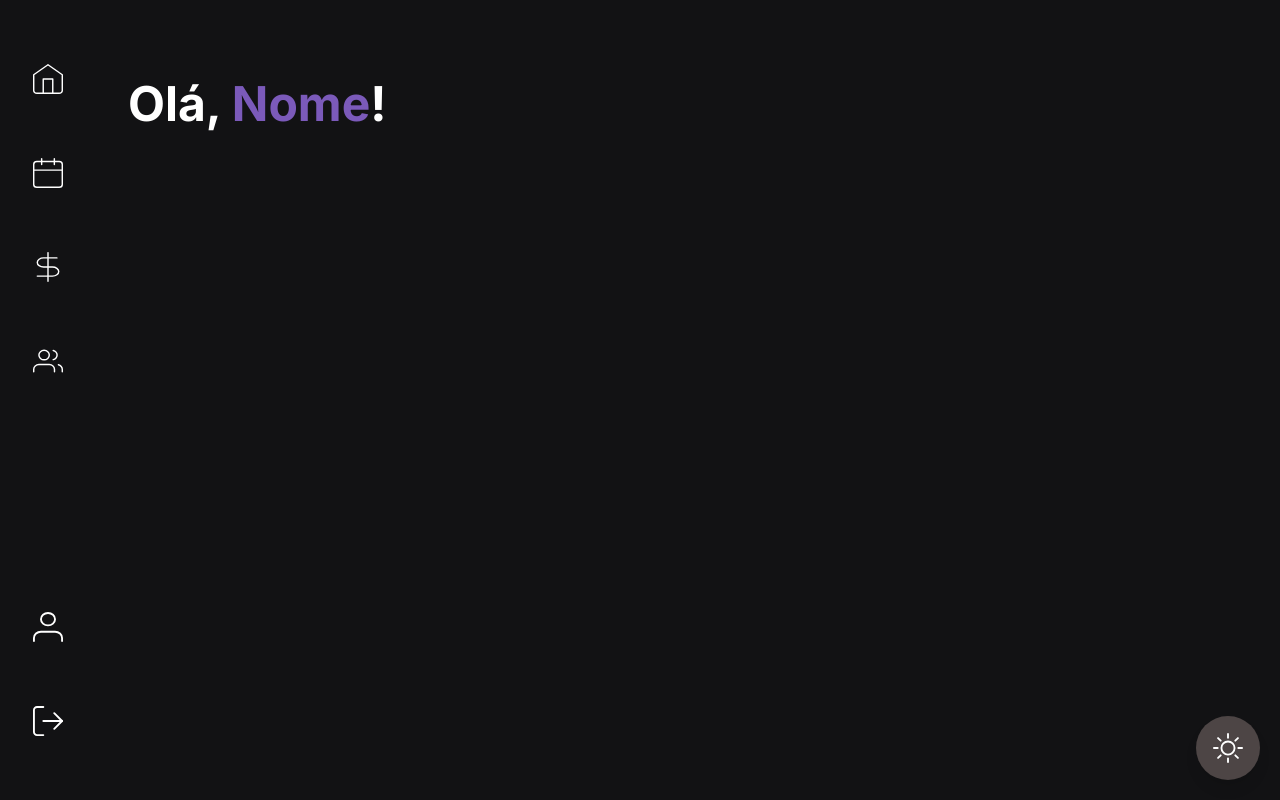
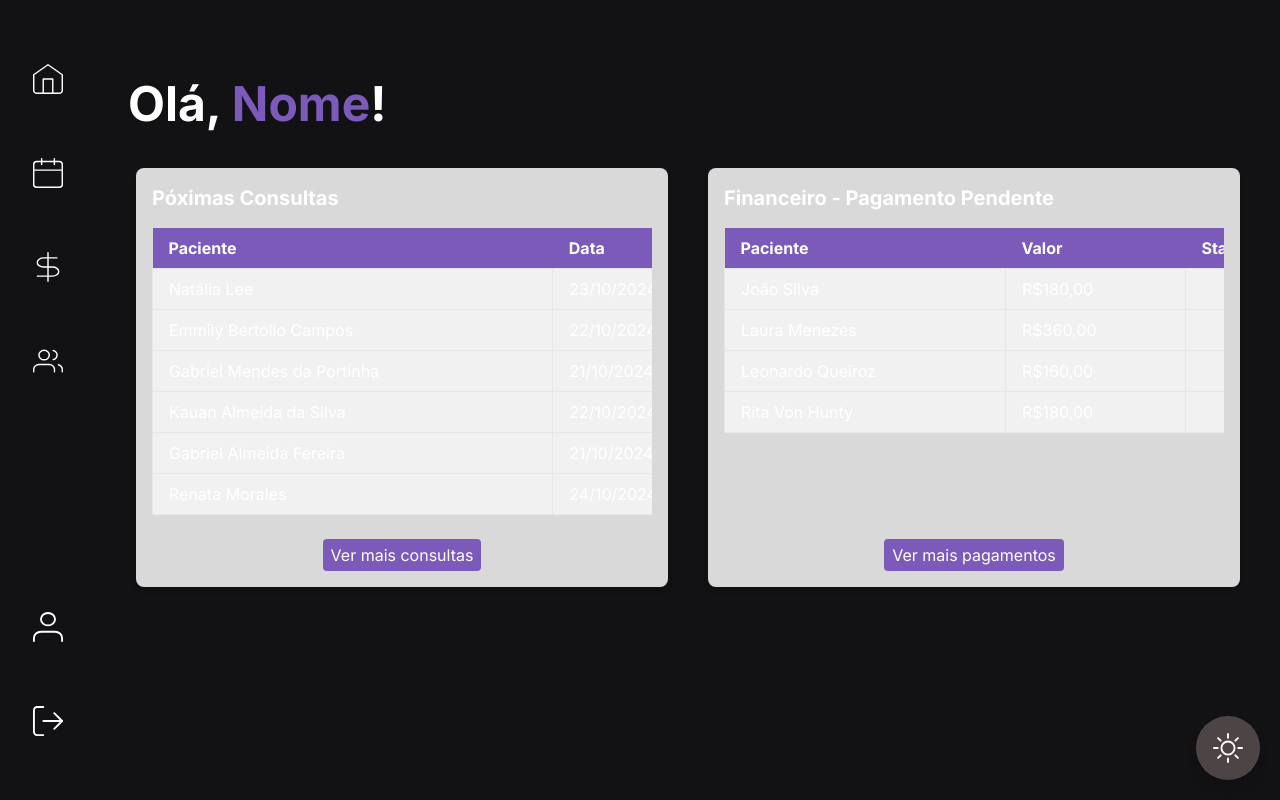
Before and after one commit to Melancia-Salgada/psico-frontend, a React (Vite) app in the folder easypsi/: page /home in a window 1280 px wide. Built offline with nearby package versions, Linux system fonts and the light colour scheme.

Commit message:
Conteúdo  + tabelas da Home

```diff
--- a/easypsi/src/views/Home.jsx
+++ b/easypsi/src/views/Home.jsx
@@ -12,6 +12,95 @@ const Home = () => {
       <div className='container-dash'>
         <Titulo showButton={false}>Olá, <span className='text-roxo'>Nome</span>!</Titulo>
       </div>
+
+          <div className="flex-1 ml-24 p-10">
+
+        <div className="grid grid-cols-1 md:grid-cols-2 gap-10">
+
+{/* Tabela de Paciente*/}
+          <div className="bg-cinza shadow-md rounded-lg p-4 w-full md:w-auto flex flex-col h-full">
+            <h2 className="text-xl font-semibold mb-4">Póximas Consultas</h2>
+            <div className="overflow-x-auto">
+              <table className="table-auto min-w-full md:min-w-[600px]">
+                <thead>
+                  <tr className="bg-roxo">
+                    <th className="px-4 py-2 text-left font-c"><span className='text-white'>Paciente</span></th>
+                    <th className="px-4 py-2 text-left"><span className='text-white'>Data</span></th>
+                  </tr>
+                </thead>
+                <tbody className='bg-branco-whitemode'>
+                  <tr>
+                    <td className="border px-4 py-2">Natália Lee</td>
+                    <td className="border px-4 py-2">23/10/2024</td>
+                  </tr>
+                  <tr>
+                    <td className="border px-4 py-2">Emmily Bertollo Campos </td>
+                    <td className="border px-4 py-2">22/10/2024</td>
+                  </tr>
+                  <tr>
+                    <td className="border px-4 py-2">Gabriel Mendes da Portinha</td>
+                    <td className="border px-4 py-2">21/10/2024</td>
+                  </tr>
+                  <tr>
+                    <td className="border px-4 py-2">Kauan Almeida da Silva </td>
+                    <td className="border px-4 py-2">22/10/2024</td>
+                  </tr>
+                  <tr>
+                    <td className="border px-4 py-2">Gabriel Almeida Fereira </td>
+                    <td className="border px-4 py-2">21/10/2024</td>
+                  </tr>
+                  <tr>
+                    <td className="border px-4 py-2"> Renata Morales</td>
+                    <td className="border px-4 py-2">24/10/2024</td>
+                  </tr>
+
+                </tbody>
+              </table>
+            </div>
+            <a href='/agenda'className='flex justify-center mt-auto'><button className="mt-6 bg-roxo text-white px-2 py-1 rounded hover:bg-purple-400">Ver mais consultas</button></a>
+          </div>
+
+{/* Segunda Tabela */}
+<div className="bg-cinza shadow-md rounded-lg p-4 w-full md:w-auto flex flex-col h-full">
+            <h2 className="text-xl font-semibold mb-4">Financeiro - Pagamento Pendente</h2>
+            <div className="overflow-x-auto">
+              <table className="table-auto min-w-full md:min-w-[600px]">
+                <thead>
+                  <tr className="bg-roxo">
+                    <th className="px-4 py-2 text-left font-c"><span className='text-white'>Paciente</span></th>
+                    <th className="px-4 py-2 text-left"><span className='text-white'>Valor</span></th>
+                    <th className="px-4 py-2 text-left"><span className='text-white'>Status</span></th>
+
+                  </tr>
+                </thead>
+                <tbody className='bg-branco-whitemode'>
+                  <tr>
+                  <td className="border px-4 py-2">João Silva</td>
+                  <td className="border px-4 py-2">R$180,00</td>
+                  <td className="border px-4 py-2 text-center"><input type="checkbox" className="accent-green-500" /></td>
+                  </tr>
+                  <tr>
+                  <td className="border px-4 py-2">Laura Menezes</td>
+                  <td className="border px-4 py-2">R$360,00</td>
+                  <td className="border px-4 py-2 text-center"><input type="checkbox" className="accent-green-500" /></td>
+                  </tr>
+                  <tr>
+                  <td className="border px-4 py-2">Leonardo Queiroz</td>
+                  <td className="border px-4 py-2">R$160,00</td>
+                  <td className="border px-4 py-2 text-center"><input type="checkbox" className="accent-green-500" /></td>
+                  </tr>
+                  <tr>
+                  <td className="border px-4 py-2">Rita Von Hunty</td>
+                  <td className="border px-4 py-2">R$180,00</td>
+                  <td className="border px-4 py-2 text-center"><input type="checkbox" className="accent-green-500" /></td>
+                  </tr>
+                </tbody>
+              </table>
+            </div>
+            <a href='/financeiro'className='flex justify-center mt-auto'><button className="mt-6 bg-roxo text-white px-2 py-1 rounded hover:bg-purple-400">Ver mais pagamentos</button></a>
+          </div>
+        </div>
+      </div>
       <WhiteMode />
     </div>
   );
```
